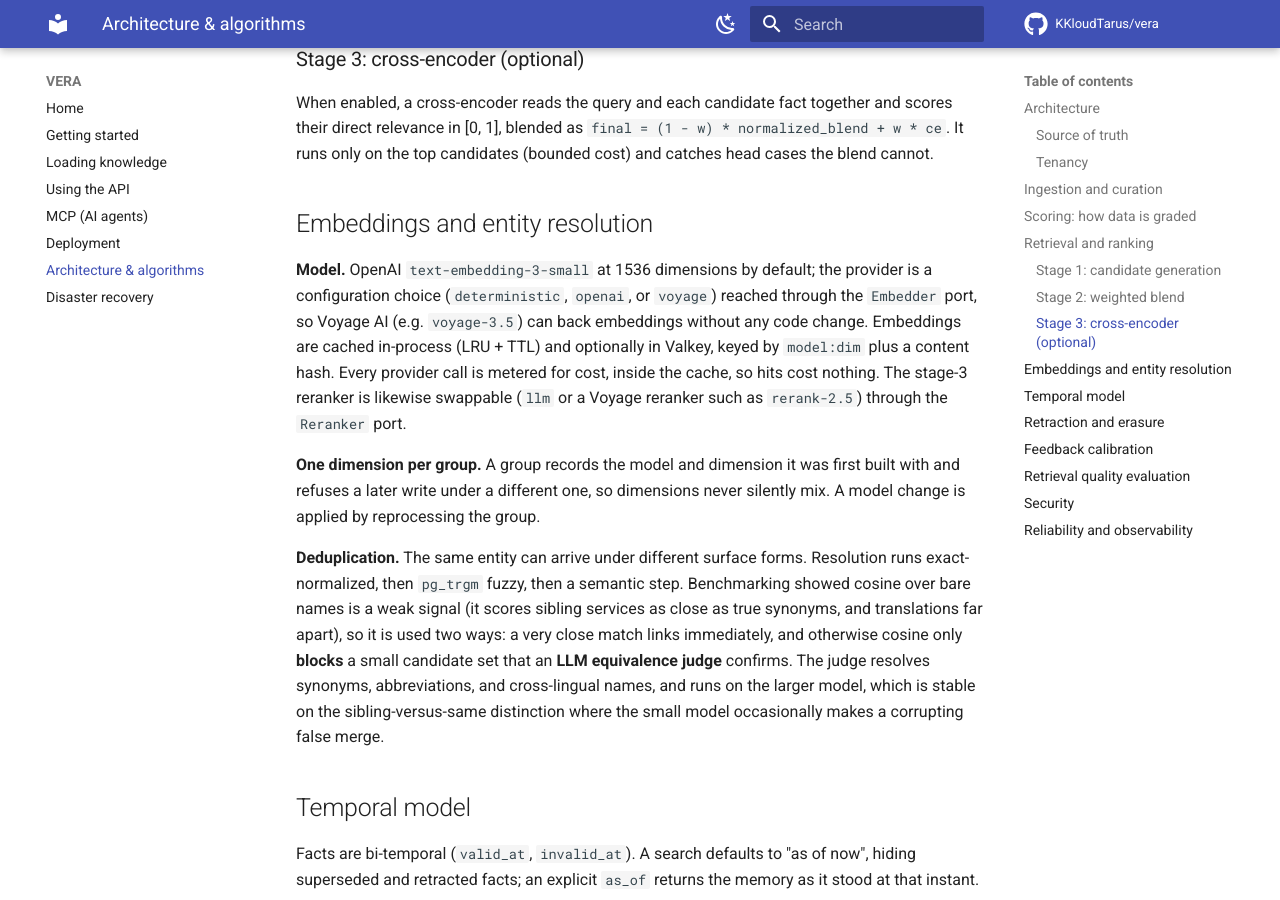
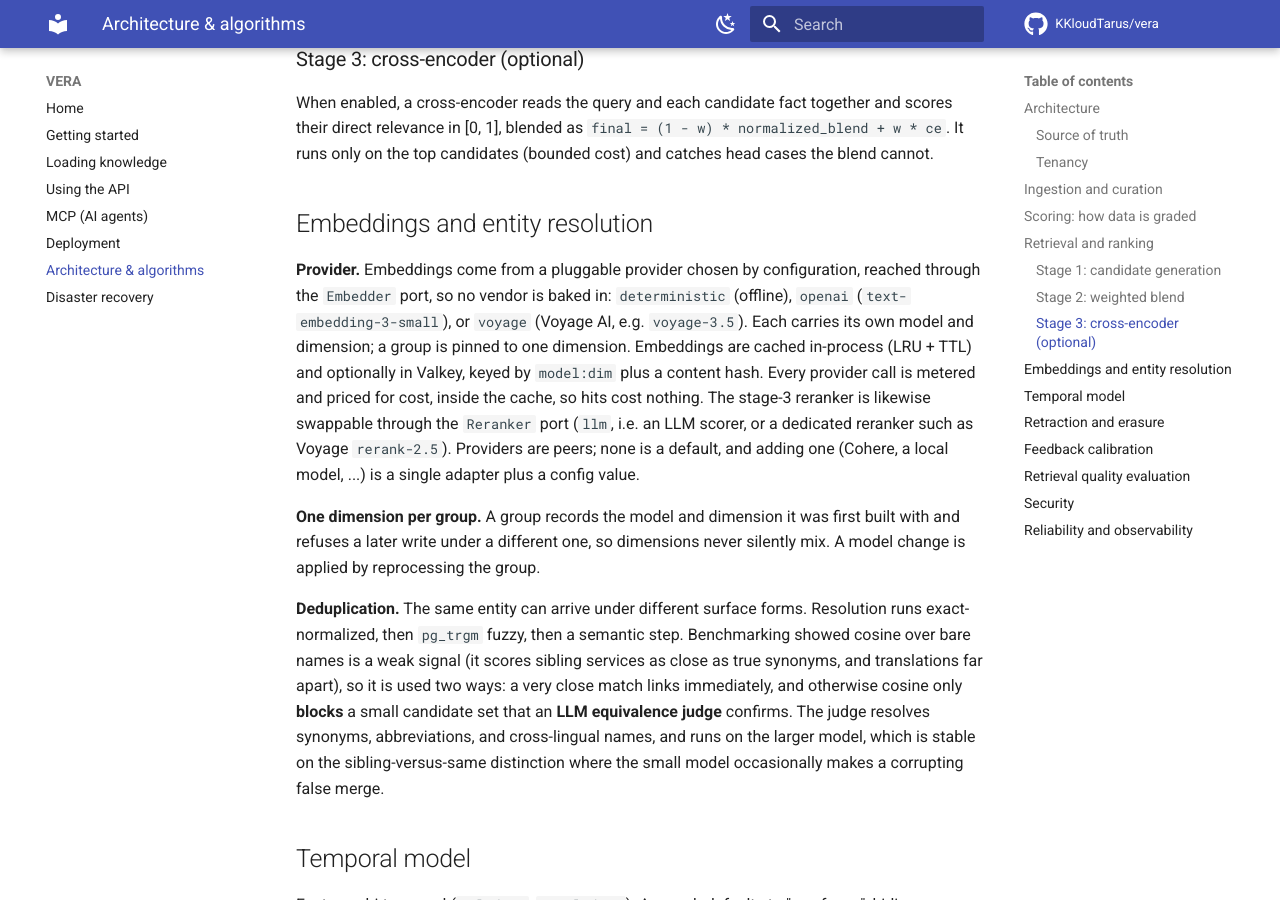
Before and after one commit to KKloudTarus/vera, an MkDocs documentation site: the page built from docs/architecture.md, in a window 1280 px wide and 900 px high, scrolled down 2768 px. Built offline with MkDocs 1.6.1 and Material for MkDocs 9.7.7, drawn with Linux system fonts in a browser that asks for light colours; comment, search, counter and statistics services are not loaded.

Commit message:
Keep providers neutral: price Voyage models and reword docs as peers
Provider selection was already neutral in code (the default embedder is deterministic and
the reranker is off), but two things leaned toward OpenAI. Cost tracking priced only OpenAI
models, so Voyage usage silently showed $0; the price table now covers Voyage embeddings and
rerankers too, making cost provider-neutral. The README and architecture docs described
OpenAI as the embedding model "by default"; they now present the providers as equal,
swappable peers behind the Embedder and Reranker ports, with none singled out as the default.

```diff
--- a/docs/architecture.md
+++ b/docs/architecture.md
@@ -120,13 +120,15 @@ It runs only on the top candidates (bounded cost) and catches head cases the ble
 
 ## Embeddings and entity resolution
 
-**Model.** OpenAI `text-embedding-3-small` at 1536 dimensions by default; the provider is a
-configuration choice (`deterministic`, `openai`, or `voyage`) reached through the `Embedder`
-port, so Voyage AI (e.g. `voyage-3.5`) can back embeddings without any code change.
-Embeddings are cached in-process (LRU + TTL) and optionally in Valkey, keyed by `model:dim`
-plus a content hash. Every provider call is metered for cost, inside the cache, so hits cost
-nothing. The stage-3 reranker is likewise swappable (`llm` or a Voyage reranker such as
-`rerank-2.5`) through the `Reranker` port.
+**Provider.** Embeddings come from a pluggable provider chosen by configuration, reached
+through the `Embedder` port, so no vendor is baked in: `deterministic` (offline),
+`openai` (`text-embedding-3-small`), or `voyage` (Voyage AI, e.g. `voyage-3.5`). Each carries
+its own model and dimension; a group is pinned to one dimension. Embeddings are cached
+in-process (LRU + TTL) and optionally in Valkey, keyed by `model:dim` plus a content hash.
+Every provider call is metered and priced for cost, inside the cache, so hits cost nothing.
+The stage-3 reranker is likewise swappable through the `Reranker` port (`llm`, i.e. an LLM
+scorer, or a dedicated reranker such as Voyage `rerank-2.5`). Providers are peers; none is a
+default, and adding one (Cohere, a local model, ...) is a single adapter plus a config value.
 
 **One dimension per group.** A group records the model and dimension it was first built with
 and refuses a later write under a different one, so dimensions never silently mix. A model
```
Also changed, not shown: README.md (+7 -5 lines), 2 other files.
